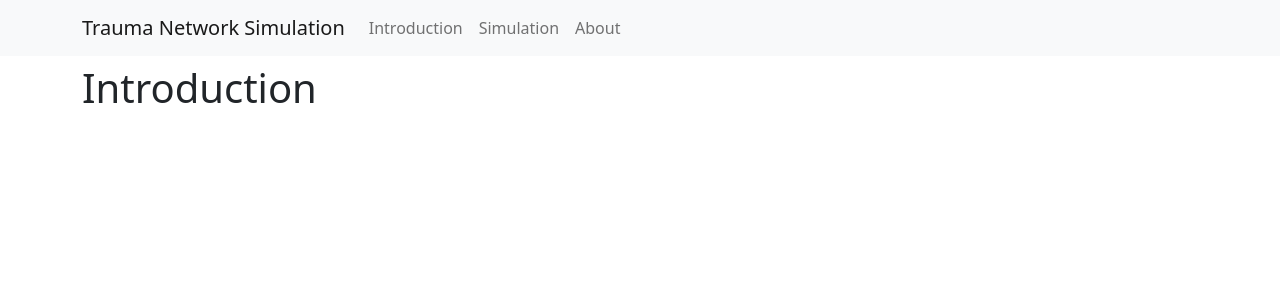
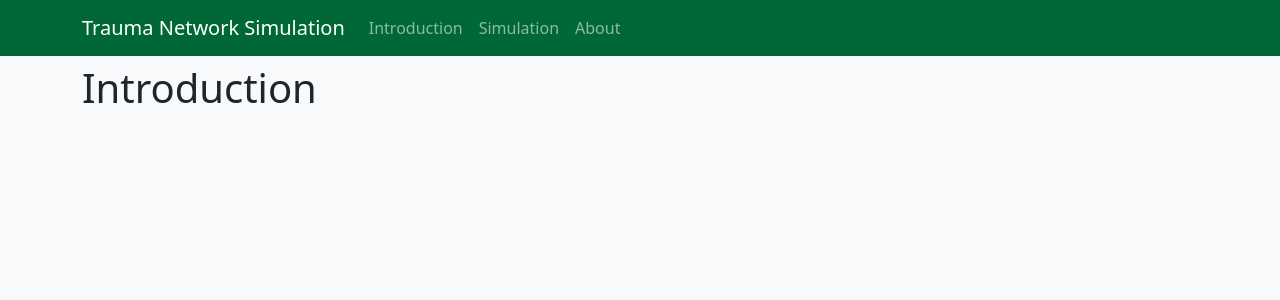
Before and after one commit to bairdj/vis-diag, a Vue app: page /#/ in a window 1280 px wide. Shown: the top 300 px of the page. Built offline with nearby package versions, Linux system fonts and the light colour scheme.

Commit message:
Additional customisation

```diff
--- a/package.json
+++ b/package.json
@@ -24,7 +24,9 @@
     "@vue/compiler-sfc": "^3.0.0",
     "babel-eslint": "^10.1.0",
     "eslint": "^6.7.2",
-    "eslint-plugin-vue": "^7.0.0"
+    "eslint-plugin-vue": "^7.0.0",
+    "sass": "^1.59.3",
+    "sass-loader": "10"
   },
   "eslintConfig": {
     "root": true,
--- a/public/index.html
+++ b/public/index.html
@@ -5,7 +5,7 @@
     <meta http-equiv="X-UA-Compatible" content="IE=edge">
     <meta name="viewport" content="width=device-width,initial-scale=1.0">
     <link rel="icon" href="<%= BASE_URL %>favicon.ico">
-    <title><%= htmlWebpackPlugin.options.title %></title>
+    <title>Trauma Network Simulation</title>
   </head>
   <body>
     <noscript>
--- a/src/App.vue
+++ b/src/App.vue
@@ -1,5 +1,5 @@
 <template>
-  <nav class="navbar navbar-expand-lg navbar-light bg-light">
+  <nav class="navbar navbar-expand-lg navbar-dark bg-primary">
     <div class="container">
       <a class="navbar-brand" href="#">Trauma Network Simulation</a>
       <button class="navbar-toggler" type="button" data-bs-toggle="collapse" data-bs-target="#navbarContent">
@@ -30,6 +30,6 @@
 
 </script>
 
-<style>
-
+<style lang="scss">
+  @import "@/scss/custom.scss";
 </style>
--- /dev/null
+++ b/src/components/NumericResult.vue
@@ -0,0 +1,22 @@
+<template>
+<div>
+  <h3>
+    {{ n }}
+  </h3>
+  {{ label }}
+</div>
+</template>
+
+<script>
+export default {
+  name: "NumericResult",
+  props: {
+    n: Number,
+    label: String
+  }
+}
+</script>
+
+<style scoped>
+
+</style>
--- a/src/components/ResultCard.vue
+++ b/src/components/ResultCard.vue
@@ -1,6 +1,7 @@
 <template>
   <div class="card">
     <div class="card-body">
+      <slot></slot>
       <div v-if="n !== undefined">
         <div class="d-flex align-items-center border-bottom">
           <span class="me-2 fs-2">{{ Math.round(n) }}</span>
--- a/src/components/Simulation.vue
+++ b/src/components/Simulation.vue
@@ -4,8 +4,14 @@
         <div class="card h-100">
           <div class="card-body">
             <h4>Network Configuration</h4>
-            <label>Number of non-trivial injuries presenting to ambulance services in the trauma network per week</label>
+            <label>Number of non-trivial injuries presenting to ambulance services in the trauma network</label>
+            <div class="input-group mb-3">
               <input class="form-control" v-model.number="populationN" type="number" min="0">
+              <select class="form-select" v-model="populationUnit">
+                <option value="day">per day</option>
+                <option selected value="week">per week</option>
+              </select>
+            </div>
             <label>Number of trauma units</label>
             <input class="form-control" v-model.number="nTu" type="number" min="1" max="10">
             <label>Proportion of patients injured within MTC catchment area</label>
@@ -26,7 +32,9 @@
           </div>
         </div>
       </div>
-      <div class="col-md-3">
+      <div class="col-md-6">
+        <div class="row">
+          <div class="col-md-6">
             <div class="card h-100">
               <div class="card-body">
                 <h4>Sensitivity</h4>
@@ -38,7 +46,7 @@
               </div>
             </div>
           </div>
-      <div class="col-md-3">
+          <div class="col-md-6">
             <div class="card h-100">
               <div class="card-body">
                 <h4>Specificity</h4>
@@ -50,8 +58,9 @@
               </div>
             </div>
           </div>
-    </div>
-    <div class="mt-1">
+          <div class="col-md-12">
+            <div class="card mt-3">
+              <div class="card-body">
                 <h4 class="d-inline-block me-2">Preset</h4>
                 <input min="0"
                        :max="rocFrontier.length - 1"
@@ -60,14 +69,28 @@
                        type="range"
                        v-on:change="updatePreset"
                        v-model="selectedPreset">
-      <div class="d-flex justify-content-between">
+                <div class="d-flex justify-content-between mb-3">
                   <span>More specific</span>
                   <span>Balanced</span>
                   <span>More sensitive</span>
                 </div>
               </div>
-    <h2 class="mt-3">Results</h2>
-    <ResultsTable :sensitivity="sensitivity" :specificity="specificity" :population-n="populationN" :event-rate="eventRate" :nTu="nTu" :tuCatchment="1 - mtcCatchment"/>
+            </div>
+          </div>
+        </div>
+      </div>
+    </div>
+    <hr/>
+    <ResultsTable
+        class="mt-3"
+        :sensitivity="sensitivity"
+        :specificity="specificity"
+        :population-n="populationN"
+        :event-rate="eventRate"
+        :nTu="nTu"
+        :tuCatchment="1 - mtcCatchment"
+        :population-unit="populationUnit"
+    />
 </template>
 
 <script>
@@ -92,12 +115,13 @@ export default {
   data() {
     return {
       eventRate: 0.02,
-      sensitivity: null,
-      specificity: null,
-      selectedPreset: 5,
+      sensitivity: 0.5,
+      specificity: 0.5,
+      selectedPreset: null,
       populationN: 1000,
       mtcCatchment: 0.2,
-      nTu: 5
+      nTu: 5,
+      populationUnit: "week"
     }
   },
   methods: {
@@ -117,9 +141,6 @@ export default {
   },
   components: {
     ResultsTable
-  },
-  mounted() {
-    this.updatePreset();
   }
 }
 </script>
--- a/src/main.js
+++ b/src/main.js
@@ -1,6 +1,5 @@
 import { createApp } from 'vue'
 import App from './App.vue'
-import 'bootstrap/dist/css/bootstrap.min.css'
 import { createRouter, createWebHashHistory } from 'vue-router'
 
 import Simulation from './components/Simulation'
--- /dev/null
+++ b/src/scss/custom.scss
@@ -0,0 +1,61 @@
+// 1. Include functions first (so you can manipulate colors, SVGs, calc, etc)
+@import "../../node_modules/bootstrap/scss/functions";
+
+// 2. Include any default variable overrides here
+$primary: #006837;
+$secondary: #6c757d;
+$success: #28a745;
+$info: #17a2b8;
+$warning: #ffc107;
+$danger: #dc3545;
+$light: #f8f9fa;
+$dark: #343a40;
+
+// 3. Include remainder of required Bootstrap stylesheets
+@import "../../node_modules/bootstrap/scss/variables";
+@import "../../node_modules/bootstrap/scss/mixins";
+@import "../../node_modules/bootstrap/scss/utilities";
+
+$body-bg: $light;
+$input-bg: $white;
+$card-bg: $white;
+
+// Layout & components
+@import "../../node_modules/bootstrap/scss/root";
+@import "../../node_modules/bootstrap/scss/reboot";
+@import "../../node_modules/bootstrap/scss/type";
+@import "../../node_modules/bootstrap/scss/images";
+@import "../../node_modules/bootstrap/scss/containers";
+@import "../../node_modules/bootstrap/scss/grid";
+@import "../../node_modules/bootstrap/scss/tables";
+@import "../../node_modules/bootstrap/scss/forms";
+@import "../../node_modules/bootstrap/scss/buttons";
+@import "../../node_modules/bootstrap/scss/transitions";
+@import "../../node_modules/bootstrap/scss/dropdown";
+@import "../../node_modules/bootstrap/scss/button-group";
+@import "../../node_modules/bootstrap/scss/nav";
+@import "../../node_modules/bootstrap/scss/navbar";
+@import "../../node_modules/bootstrap/scss/card";
+@import "../../node_modules/bootstrap/scss/accordion";
+@import "../../node_modules/bootstrap/scss/breadcrumb";
+@import "../../node_modules/bootstrap/scss/pagination";
+@import "../../node_modules/bootstrap/scss/badge";
+@import "../../node_modules/bootstrap/scss/alert";
+@import "../../node_modules/bootstrap/scss/progress";
+@import "../../node_modules/bootstrap/scss/list-group";
+@import "../../node_modules/bootstrap/scss/close";
+@import "../../node_modules/bootstrap/scss/toasts";
+@import "../../node_modules/bootstrap/scss/modal";
+@import "../../node_modules/bootstrap/scss/tooltip";
+@import "../../node_modules/bootstrap/scss/popover";
+@import "../../node_modules/bootstrap/scss/carousel";
+@import "../../node_modules/bootstrap/scss/spinners";
+@import "../../node_modules/bootstrap/scss/offcanvas";
+@import "../../node_modules/bootstrap/scss/placeholders";
+
+// Helpers
+@import "../../node_modules/bootstrap/scss/helpers";
+
+// Utilities
+@import "../../node_modules/bootstrap/scss/utilities/api";
+// scss-docs-end import-stack
```
Also changed, not shown: src/components/ResultsTable.vue (+44 -20 lines), 1 other file (tests, documents, lock files or other folders). Lines whose indentation alone changed are shown as unchanged.
